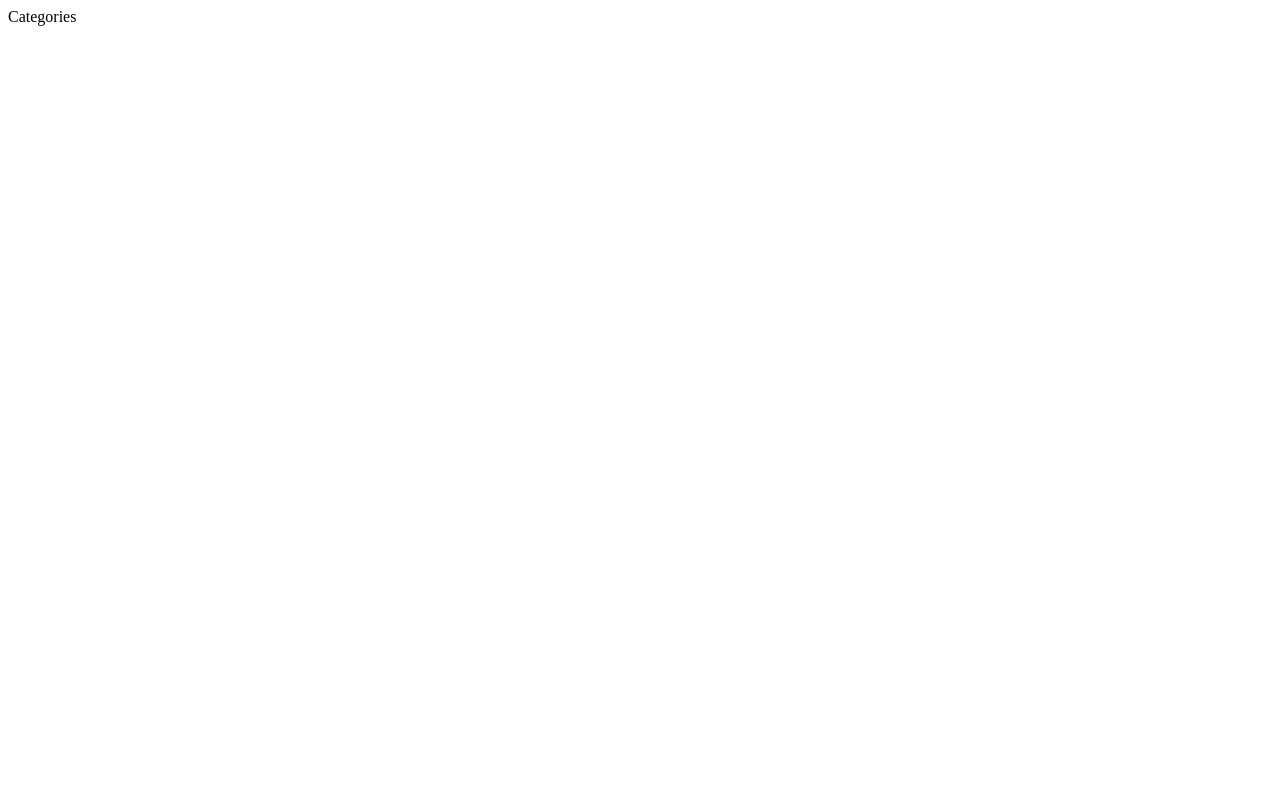
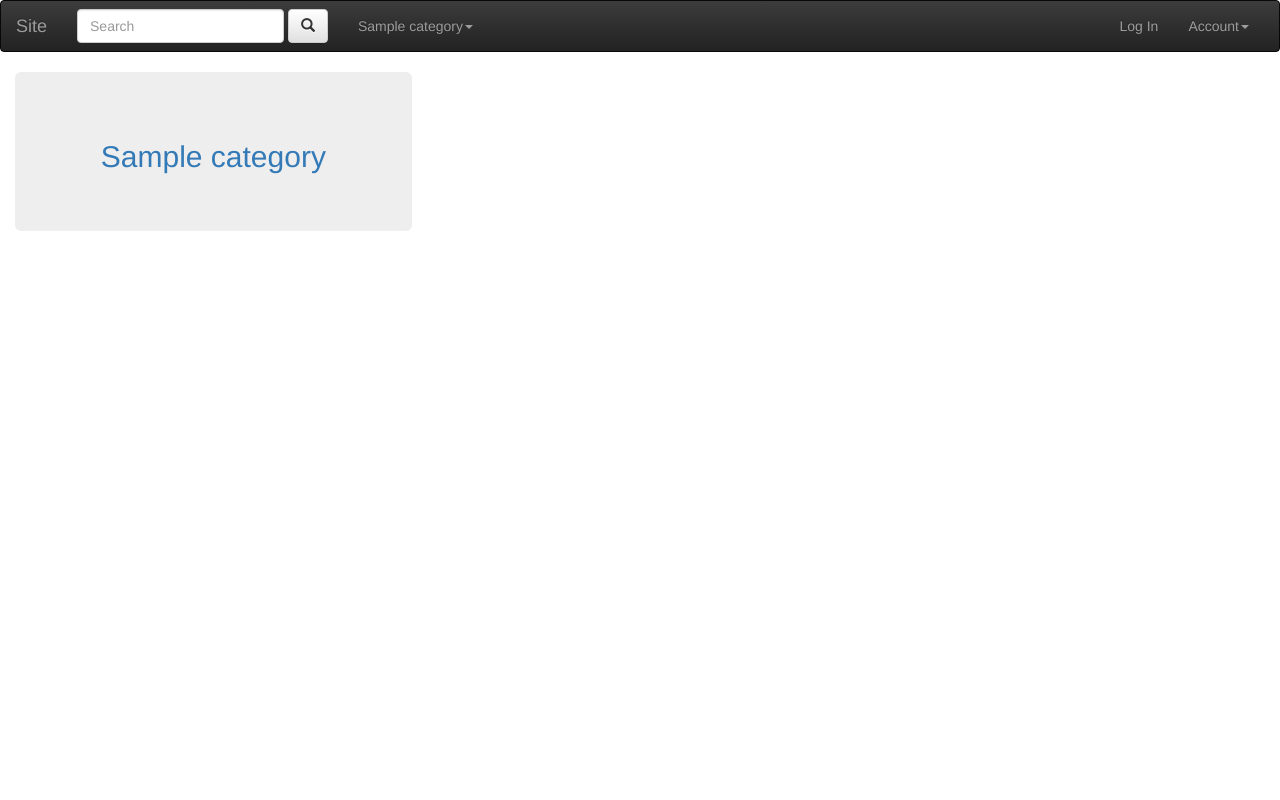
Before and after one commit to shubhamguptaji/Shopping-Site, a Django app: page /categories/ in a window 1280 px wide. Before the commit the page is almost empty. Run offline with Django 3.2, Linux system fonts and the light colour scheme; tables that the repository leaves empty hold one stand-in row (values such as "Sample post"); some libraries are stand-ins or nearby versions.

Commit message:
categories and subcategories page added

```diff
--- /dev/null
+++ b/ShoppingSite/Website/templates/Website/categories.html
@@ -0,0 +1,16 @@
+{% include "Website/navbar.html" %}
+<div style="margin-top:20px">
+    <div class="container-fluid">
+        <div class="row">
+            {% for category in categories %}
+            <div class="col-md-4">
+                <a href="{% url 'subCategory' category.category_name %}">
+                    <div class="jumbotron">
+                        <h2 style="text-align: center;">{{category.category_name}}</h2>
+                    </div>
+                </a>
+            </div>
+            {% endfor %}
+        </div>
+    </div>
+</div>
--- a/ShoppingSite/Website/templates/Website/index.html
+++ b/ShoppingSite/Website/templates/Website/index.html
@@ -1,3 +1,4 @@
 {% include "Website/navbar.html" %}
 {% include "Website/discountOffers.html" %}
+<a href="{% url 'categories'%}">Categories</a>
 {% include "Website/foot.html" %}
--- a/ShoppingSite/Website/views.py
+++ b/ShoppingSite/Website/views.py
@@ -12,10 +12,13 @@ def discounts(request):
     return HttpResponse("Discounts Page")
 
 def categories(request):
-    return HttpResponse("Categories")
+    categories = get_list_or_404(Categories)
+    return render(request, 'Website/categories.html', {'categories' : categories})
 
 def subCategory(request, category):
-    return HttpResponse("this is subcategory of  " + category)
+    category1 = get_list_or_404(Categories, category_name = category)
+    subcategories = SubCategory.objects.filter(category__category_name=category)
+    return render(request, 'Website/subcategories.html', {'category': category1[0], 'subcategories': subcategories})
 
 def getProduct(request, category, subCategory):
     return HttpResponse("this is a product of  category: " + category);
```
Also changed, not shown: ShoppingSite/Website/templates/Website/subcategories.html (added, +17 -0 lines).
